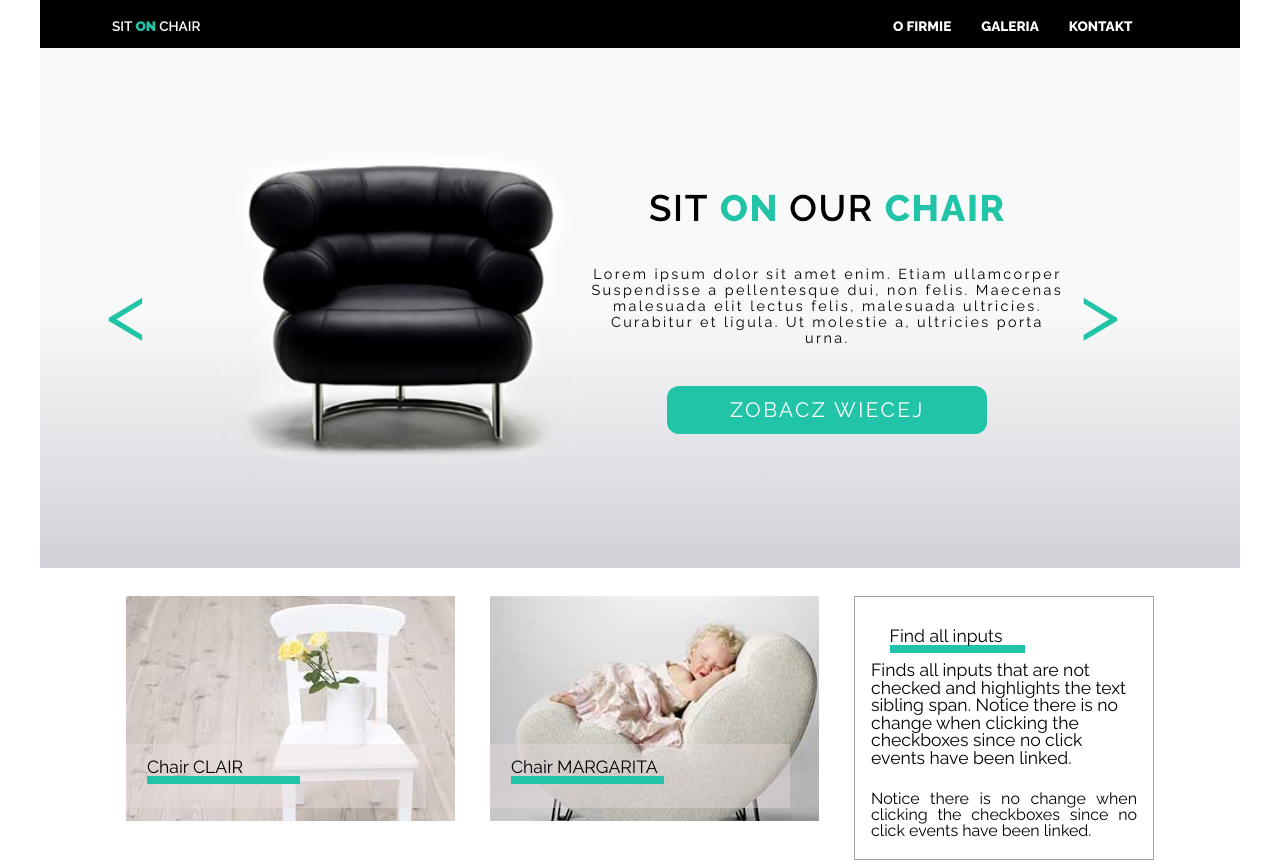
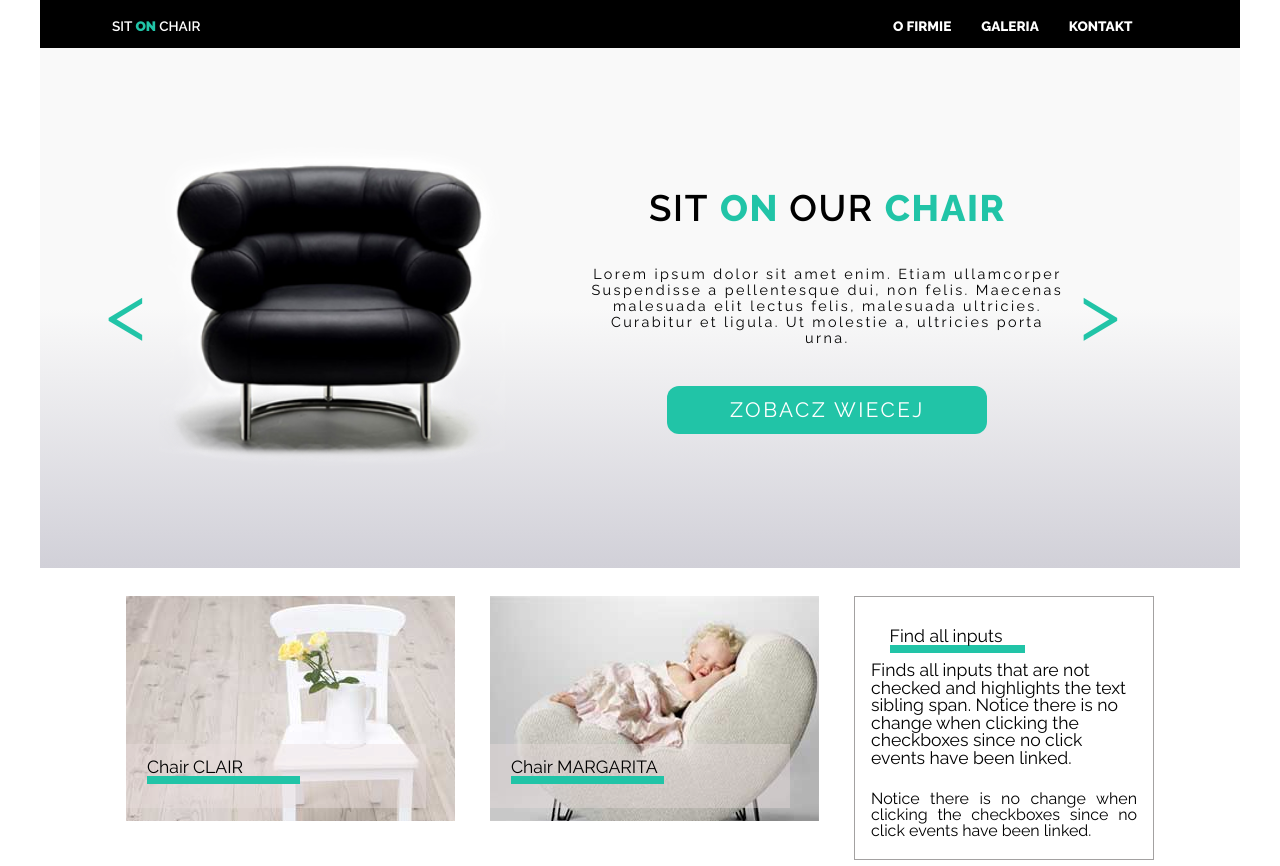
Before and after one commit to GrzesiekKozdroj/Sit-On-Chair-Web-Page, a plain HTML site: page index.html in a window 1280 px wide. Shown: the top 866 px of the page. Drawn offline with Linux system fonts and the light colour scheme.

Commit message:
added first display width rule to this unresponsive website

```diff
--- a/scss/main.scss
+++ b/scss/main.scss
@@ -698,3 +698,7 @@ form{
 .hidden{
     display:none;
 }
+
+@media only screen and (min-width:1200px){
+    .sec1-picture ul li{width:1590px}
+}
```
Also changed, not shown: scss/main.css, scss/main.min.css.
